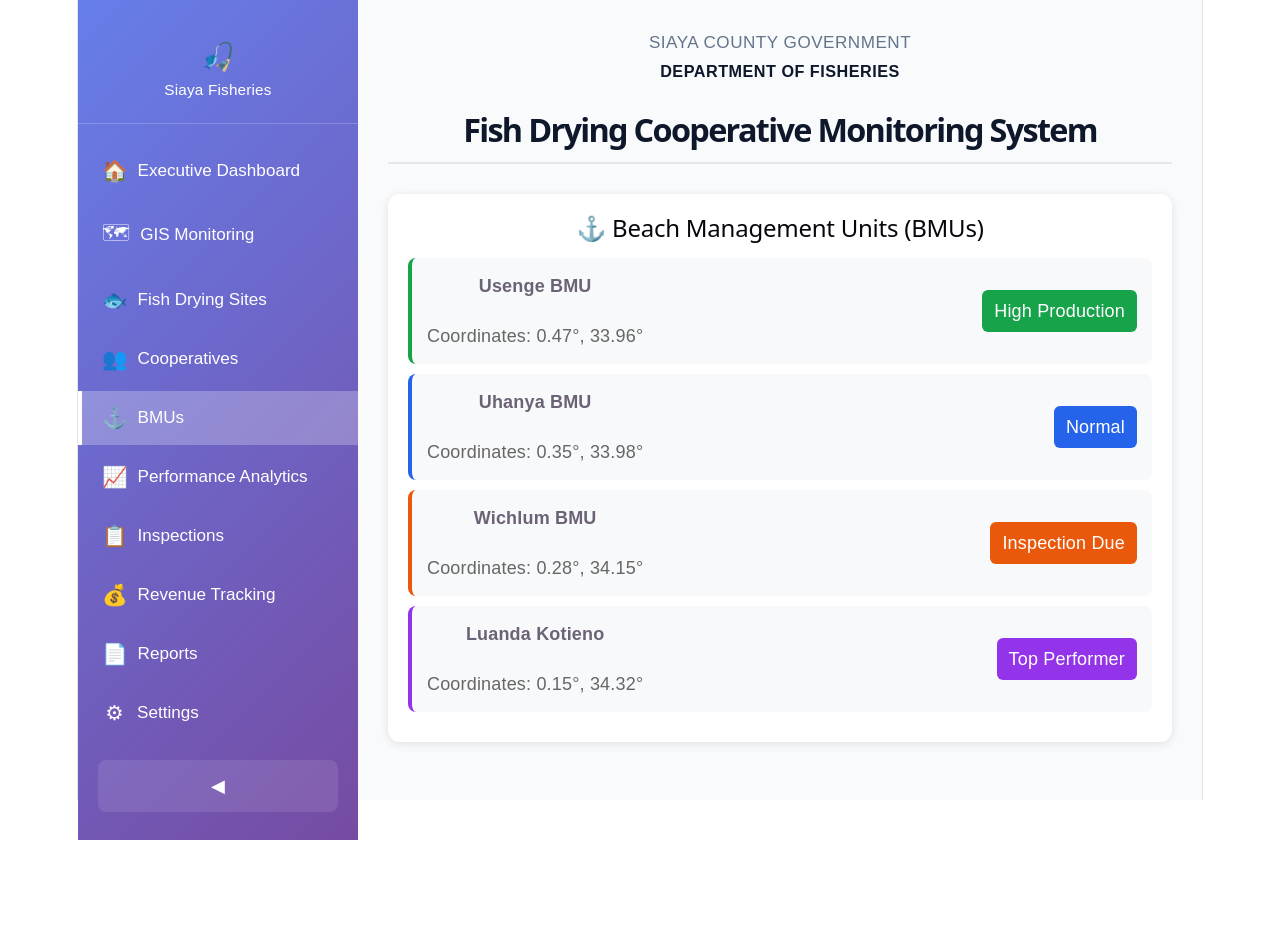
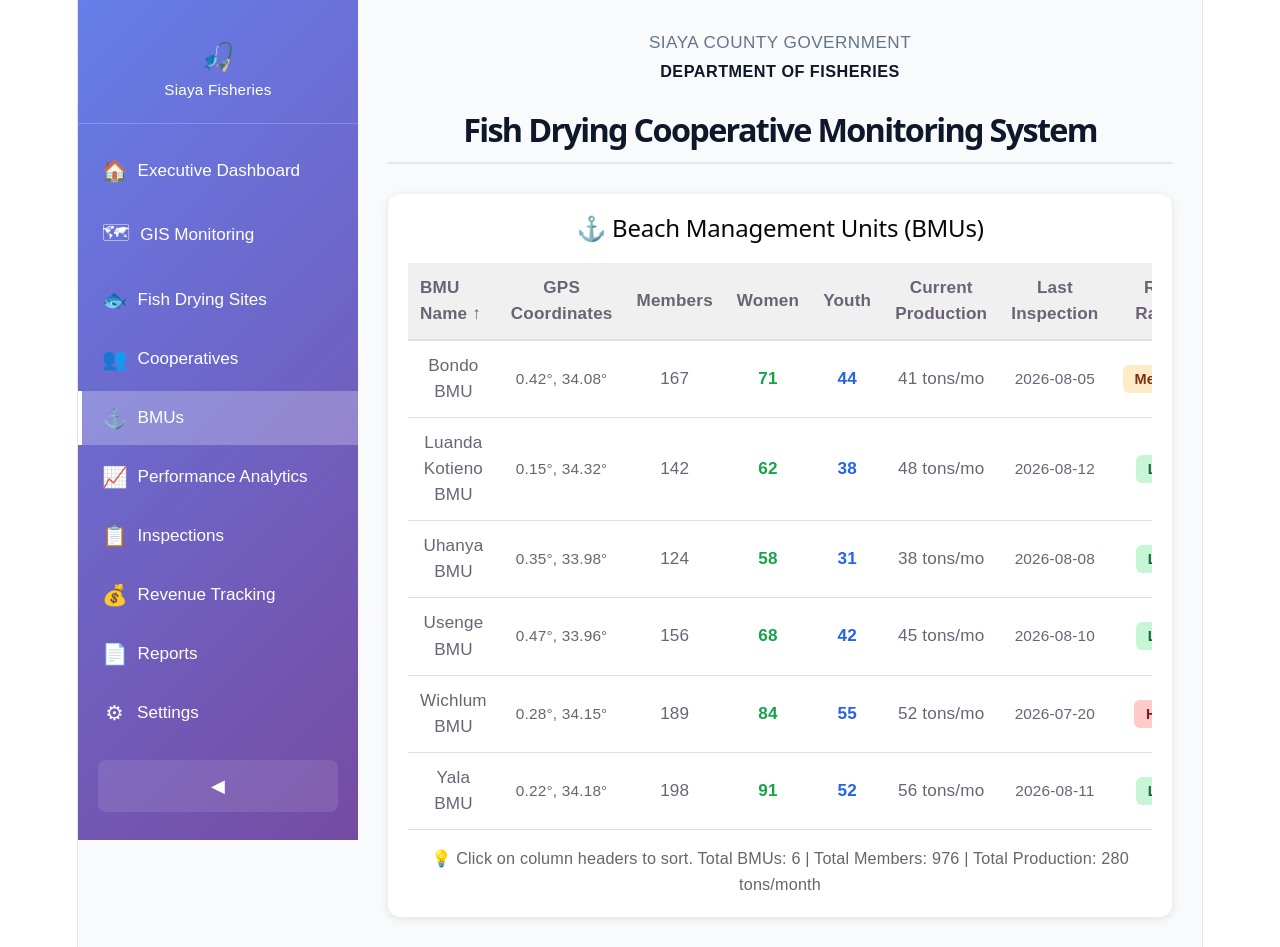
Before and after one commit to ohidi-tech/siaya-fisheries-monitoring-system, a React (Vite) app: page / in a window 1280 px wide. Both pictures are taken after a click on the button "⚓ BMUs". Before the commit the page ends 800 px from the top, so only its background shows below. Built offline with nearby package versions, Linux system fonts and the light colour scheme.

Commit message:
Added comprehensive BMU table with sortable columns and detailed statistics

```diff
--- a/src/App.jsx
+++ b/src/App.jsx
@@ -34,12 +34,42 @@ export default function App() {
     { id: 'settings', label: '⚙ Settings', icon: '⚙' },
   ];
 
+  const [sortColumn, setSortColumn] = useState('name');
+  const [sortDirection, setSortDirection] = useState('asc');
+
   const gisSites = [
     { name: "Usenge BMU", lat: 0.47, lng: 33.96, status: "High Production", color: "#16a34a" },
     { name: "Uhanya BMU", lat: 0.35, lng: 33.98, status: "Normal", color: "#2563eb" },
     { name: "Wichlum BMU", lat: 0.28, lng: 34.15, status: "Inspection Due", color: "#ea580c" },
     { name: "Luanda Kotieno", lat: 0.15, lng: 34.32, status: "Top Performer", color: "#9333ea" },
   ];
+
+  const bmuData = [
+    { id: 1, name: "Usenge BMU", lat: 0.47, lng: 33.96, members: 156, women: 68, youth: 42, production: 45, lastInspection: "2026-08-10", riskRating: "Low" },
+    { id: 2, name: "Uhanya BMU", lat: 0.35, lng: 33.98, members: 124, women: 58, youth: 31, production: 38, lastInspection: "2026-08-08", riskRating: "Low" },
+    { id: 3, name: "Wichlum BMU", lat: 0.28, lng: 34.15, members: 189, women: 84, youth: 55, production: 52, lastInspection: "2026-07-20", riskRating: "High" },
+    { id: 4, name: "Luanda Kotieno BMU", lat: 0.15, lng: 34.32, members: 142, women: 62, youth: 38, production: 48, lastInspection: "2026-08-12", riskRating: "Low" },
+    { id: 5, name: "Bondo BMU", lat: 0.42, lng: 34.08, members: 167, women: 71, youth: 44, production: 41, lastInspection: "2026-08-05", riskRating: "Medium" },
+    { id: 6, name: "Yala BMU", lat: 0.22, lng: 34.18, members: 198, women: 91, youth: 52, production: 56, lastInspection: "2026-08-11", riskRating: "Low" },
+  ];
+
+  const handleSort = (column) => {
+    if (sortColumn === column) {
+      setSortDirection(sortDirection === 'asc' ? 'desc' : 'asc');
+    } else {
+      setSortColumn(column);
+      setSortDirection('asc');
+    }
+  };
+
+  const sortedBmuData = [...bmuData].sort((a, b) => {
+    let aVal = a[sortColumn];
+    let bVal = b[sortColumn];
+    if (typeof aVal === 'string') aVal = aVal.toLowerCase();
+    if (typeof bVal === 'string') bVal = bVal.toLowerCase();
+    if (sortDirection === 'asc') return aVal > bVal ? 1 : -1;
+    return aVal < bVal ? 1 : -1;
+  });
 
   return (
     <div style={{ display: 'flex', minHeight: '100vh', background: '#f8fafc', fontFamily: 'Arial, sans-serif' }}>
@@ -239,19 +269,41 @@ export default function App() {
         {activePage === 'bmus' && (
           <div style={{ background: 'white', padding: '20px', borderRadius: '12px', boxShadow: '0 2px 10px rgba(0,0,0,0.1)' }}>
             <h2>⚓ Beach Management Units (BMUs)</h2>
-            <div style={{ marginTop: '15px' }}>
-              {gisSites.map((bmu, idx) => (
-                <div key={idx} style={{ background: '#f8f9fa', padding: '15px', marginBottom: '10px', borderRadius: '8px', borderLeft: `4px solid ${bmu.color}` }}>
-                  <div style={{ display: 'flex', justifyContent: 'space-between', alignItems: 'center' }}>
-                    <div>
-                      <h4 style={{ marginTop: '0' }}>{bmu.name}</h4>
-                      <p style={{ marginBottom: '0', color: '#666' }}>Coordinates: {bmu.lat.toFixed(2)}°, {bmu.lng.toFixed(2)}°</p>
-                    </div>
-                    <span style={{ background: bmu.color, color: 'white', padding: '8px 12px', borderRadius: '6px' }}>{bmu.status}</span>
-                  </div>
-                </div>
-              ))}
+            <div style={{ marginTop: '20px', overflowX: 'auto' }}>
+              <table style={{ width: '100%', borderCollapse: 'collapse', fontSize: '0.95em' }}>
+                <thead>
+                  <tr style={{ background: '#f0f0f0', borderBottom: '2px solid #e0e0e0' }}>
+                    <th style={{ padding: '12px', textAlign: 'left', cursor: 'pointer', fontWeight: '600', userSelect: 'none' }} onClick={() => handleSort('name')}>BMU Name {sortColumn === 'name' && (sortDirection === 'asc' ? '↑' : '↓')}</th>
+                    <th style={{ padding: '12px', textAlign: 'center', cursor: 'pointer', fontWeight: '600', userSelect: 'none' }} onClick={() => handleSort('lat')}>GPS Coordinates</th>
+                    <th style={{ padding: '12px', textAlign: 'center', cursor: 'pointer', fontWeight: '600', userSelect: 'none' }} onClick={() => handleSort('members')}>Members {sortColumn === 'members' && (sortDirection === 'asc' ? '↑' : '↓')}</th>
+                    <th style={{ padding: '12px', textAlign: 'center', cursor: 'pointer', fontWeight: '600', userSelect: 'none' }} onClick={() => handleSort('women')}>Women {sortColumn === 'women' && (sortDirection === 'asc' ? '↑' : '↓')}</th>
+                    <th style={{ padding: '12px', textAlign: 'center', cursor: 'pointer', fontWeight: '600', userSelect: 'none' }} onClick={() => handleSort('youth')}>Youth {sortColumn === 'youth' && (sortDirection === 'asc' ? '↑' : '↓')}</th>
+                    <th style={{ padding: '12px', textAlign: 'center', cursor: 'pointer', fontWeight: '600', userSelect: 'none' }} onClick={() => handleSort('production')}>Current Production {sortColumn === 'production' && (sortDirection === 'asc' ? '↑' : '↓')}</th>
+                    <th style={{ padding: '12px', textAlign: 'center', cursor: 'pointer', fontWeight: '600', userSelect: 'none' }} onClick={() => handleSort('lastInspection')}>Last Inspection {sortColumn === 'lastInspection' && (sortDirection === 'asc' ? '↑' : '↓')}</th>
+                    <th style={{ padding: '12px', textAlign: 'center', cursor: 'pointer', fontWeight: '600', userSelect: 'none' }} onClick={() => handleSort('riskRating')}>Risk Rating {sortColumn === 'riskRating' && (sortDirection === 'asc' ? '↑' : '↓')}</th>
+                  </tr>
+                </thead>
+                <tbody>
+                  {sortedBmuData.map((bmu, idx) => {
+                    const riskColors = { 'Low': '#c6f6d5', 'Medium': '#feebc8', 'High': '#fecaca' };
+                    const riskTextColors = { 'Low': '#166534', 'Medium': '#7c2d12', 'High': '#7f1d1d' };
+                    return (
+                      <tr key={idx} style={{ borderBottom: '1px solid #e0e0e0', transition: 'background 0.2s' }} onMouseEnter={(e) => e.currentTarget.style.background = '#f9f9f9'} onMouseLeave={(e) => e.currentTarget.style.background = 'transparent'}>
+                        <td style={{ padding: '12px', fontWeight: '500' }}>{bmu.name}</td>
+                        <td style={{ padding: '12px', textAlign: 'center', fontSize: '0.9em', color: '#666' }}>{bmu.lat.toFixed(2)}°, {bmu.lng.toFixed(2)}°</td>
+                        <td style={{ padding: '12px', textAlign: 'center', fontWeight: '500' }}>{bmu.members}</td>
+                        <td style={{ padding: '12px', textAlign: 'center', color: '#16a34a', fontWeight: '600' }}>{bmu.women}</td>
+                        <td style={{ padding: '12px', textAlign: 'center', color: '#2563eb', fontWeight: '600' }}>{bmu.youth}</td>
+                        <td style={{ padding: '12px', textAlign: 'center', fontWeight: '500' }}>{bmu.production} tons/mo</td>
+                        <td style={{ padding: '12px', textAlign: 'center', fontSize: '0.9em' }}>{bmu.lastInspection}</td>
+                        <td style={{ padding: '12px', textAlign: 'center' }}><span style={{ background: riskColors[bmu.riskRating], color: riskTextColors[bmu.riskRating], padding: '6px 12px', borderRadius: '6px', fontWeight: '600', fontSize: '0.85em' }}>{bmu.riskRating}</span></td>
+                      </tr>
+                    );
+                  })}
+                </tbody>
+              </table>
             </div>
+            <p style={{ marginTop: '15px', color: '#666', fontSize: '0.9em' }}>💡 Click on column headers to sort. Total BMUs: {bmuData.length} | Total Members: {bmuData.reduce((sum, b) => sum + b.members, 0)} | Total Production: {bmuData.reduce((sum, b) => sum + b.production, 0)} tons/month</p>
           </div>
         )}
 
```
